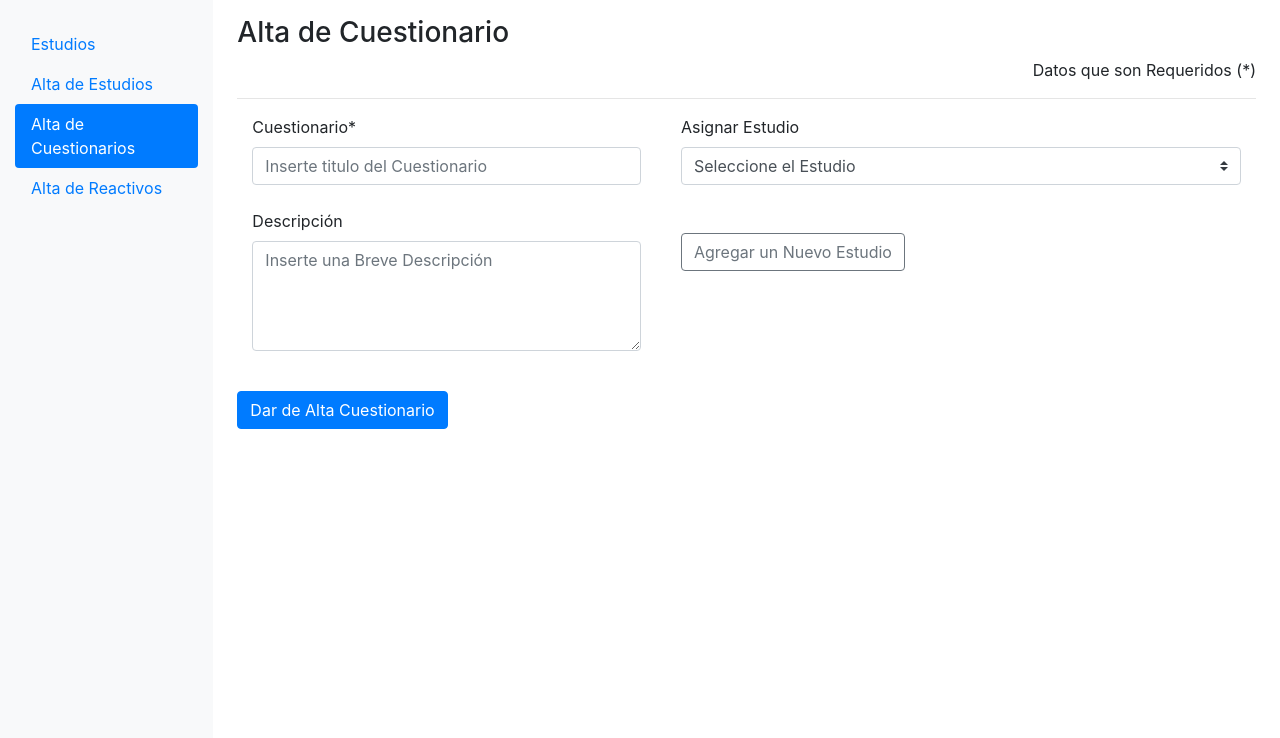
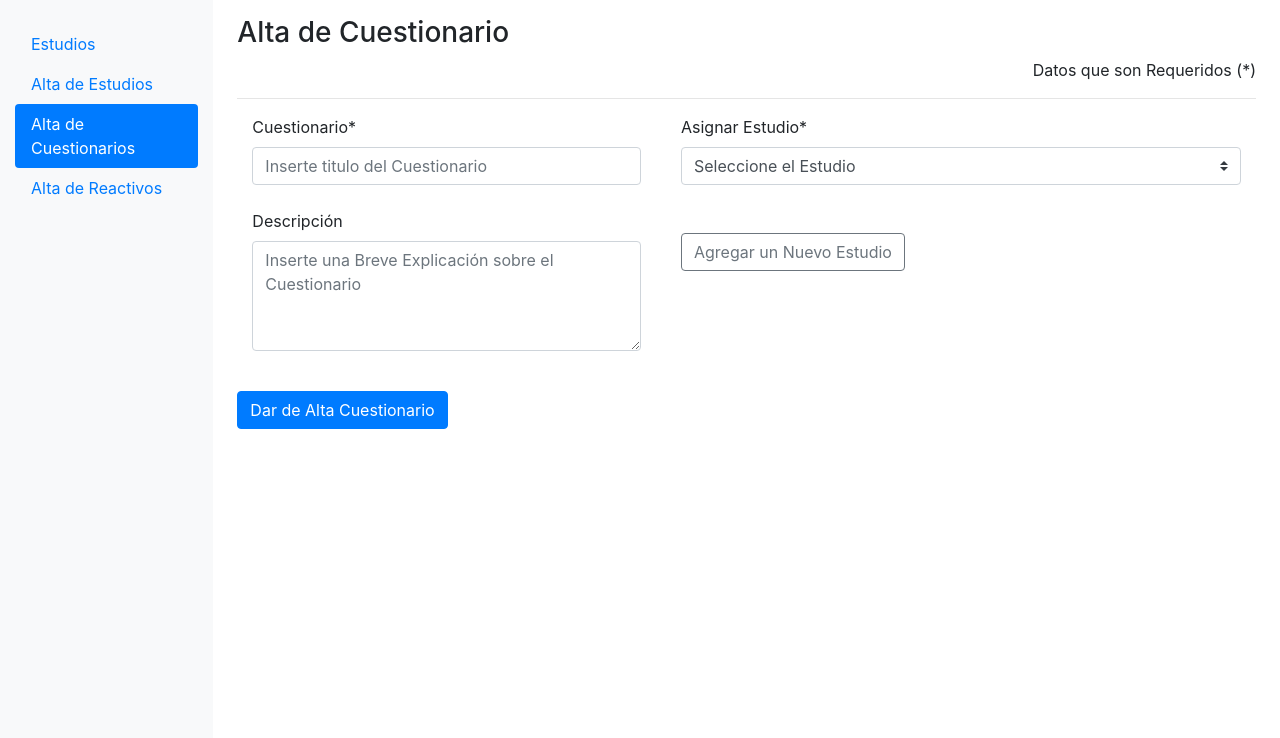
Before and after one commit to SkyllerXBruce/aleph, a CodeIgniter app: page /aleph/index.php/studies/createQuest in a window 1280 px wide. Shown: the part 62-800 px from the top of the page. Run offline with CodeIgniter, Linux system fonts and the light colour scheme; data that the repository does not hold is empty.

Commit message:
Correccion de escritura en descripcion y asignar estudios

```diff
--- a/application/views/admin_estudio/create_quest.php
+++ b/application/views/admin_estudio/create_quest.php
@@ -20,14 +20,14 @@
 				<!-- Atributos para la descripcion del Cuestionario -->
 				<div class="col">
 					<label for="">Descripción</label>
-					<textarea class="form-control" name='desc' rows="4" placeholder="Inserte una Breve Descripción" value="<?= set_value('desc') ?>"></textarea>
+					<textarea class="form-control" name='desc' rows="4" placeholder="Inserte una Breve Explicación sobre el Cuestionario" value="<?= set_value('desc') ?>"></textarea>
 					<div class="text-danger"><?= form_error('desc') ?></div>
 				</div>
 			</div>
 			<div class="col-7">
 				<!-- Atributos para Asignar el Estudio -->
 				<div class="col">
-					<label for="">Asignar Estudio</label>
+					<label for="">Asignar Estudio*</label>
 					<!-- Custom Select con las opciones -->
       		<select name="study" class="custom-select">
         		<option selected value="">Seleccione el Estudio</option>
```
